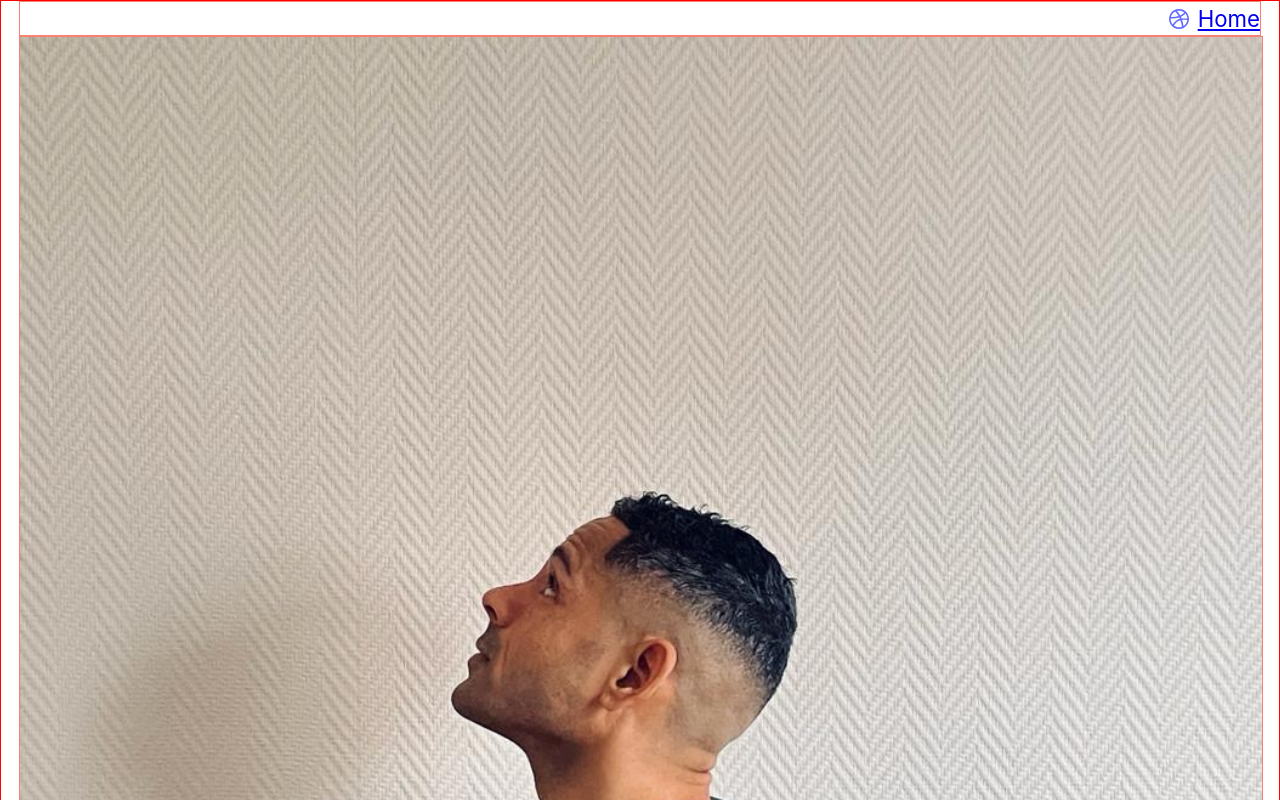
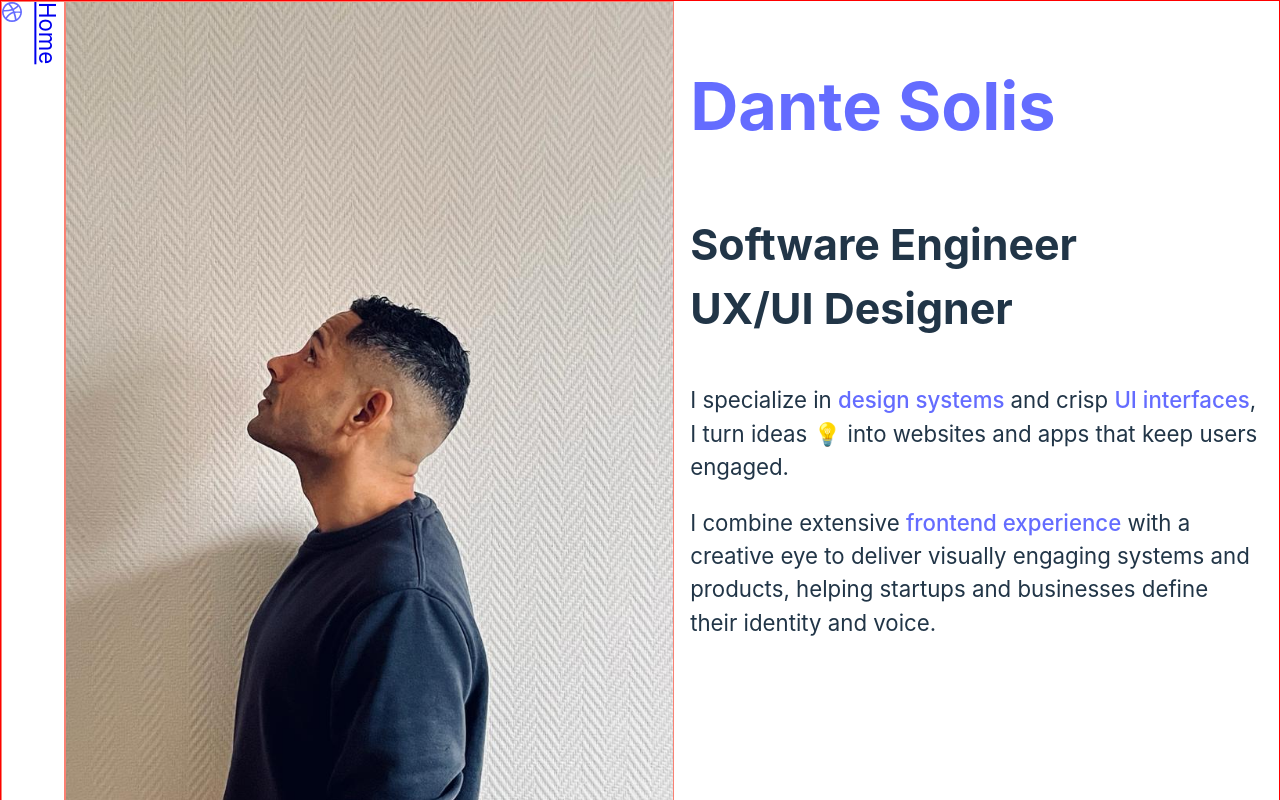
Before and after one commit to code4cake/vcard, a Svelte app: page / in a window 1280 px wide. Shown: the top 800 px of the page. Built offline with nearby package versions, Linux system fonts and the light colour scheme.

Commit message:
feature/desktop-design: Create desktop design

```diff
--- a/src/App.svelte
+++ b/src/App.svelte
@@ -42,7 +42,7 @@ function addAnimation() {
 
 
 <main class='card'>
-  <header>
+  <header class='header'>
     <ul class='list'>
       <li class='list__item'>
         <a href="https://dribbble.com/dantesolis" target="_blank">
--- a/src/app.css
+++ b/src/app.css
@@ -42,7 +42,7 @@
 
 body {
   margin: 0;
-  padding: 0 var(--spacing-normal);
+  /* padding: 0 var(--spacing-normal); */
   display: grid;
   min-width: 320px;
   min-height: 100vh;
@@ -82,16 +82,11 @@ a:visited {
 }
 
 .card {
+  padding: 0 var(--spacing-normal);
   display: grid;
   grid-template-columns: 1fr;
+  /* height: 100vh; */
 }
-
-/* @media screen and (min-width: 1024px) {
-  .card {
-    display: flex;
-    flex-direction: column;
-  }
-} */
 
 .list {
   display: grid;
@@ -113,12 +108,46 @@ a:visited {
 .container {
   width: 100%;
 }
+
 .photo {
-  width: 100%;
   max-width: 100%;
   height: auto;
   object-fit: cover;
   border: 1px solid salmon;
+}
+
+@media screen and (min-width: 1024px) {
+  .card {
+    padding: 0;
+    display: grid;
+    grid-template-columns: minmax(50px, max-content) 3fr 3fr;
+    height: 100vh;
+  }
+
+  .header,
+  .photo,
+  section {
+    height: 100%;
+  }
+
+  .header {
+    writing-mode: vertical-lr;
+    text-orientation: mixed;
+  }
+
+  .list {
+    grid-template-columns: 1fr;
+    justify-content: unset;
+  }
+
+  .photo {
+    width: 100%;
+    height: 100%;
+  }
+
+  section {
+    padding-inline: var(--spacing-normal);
+  }
 }
 
 .highlight {
```
